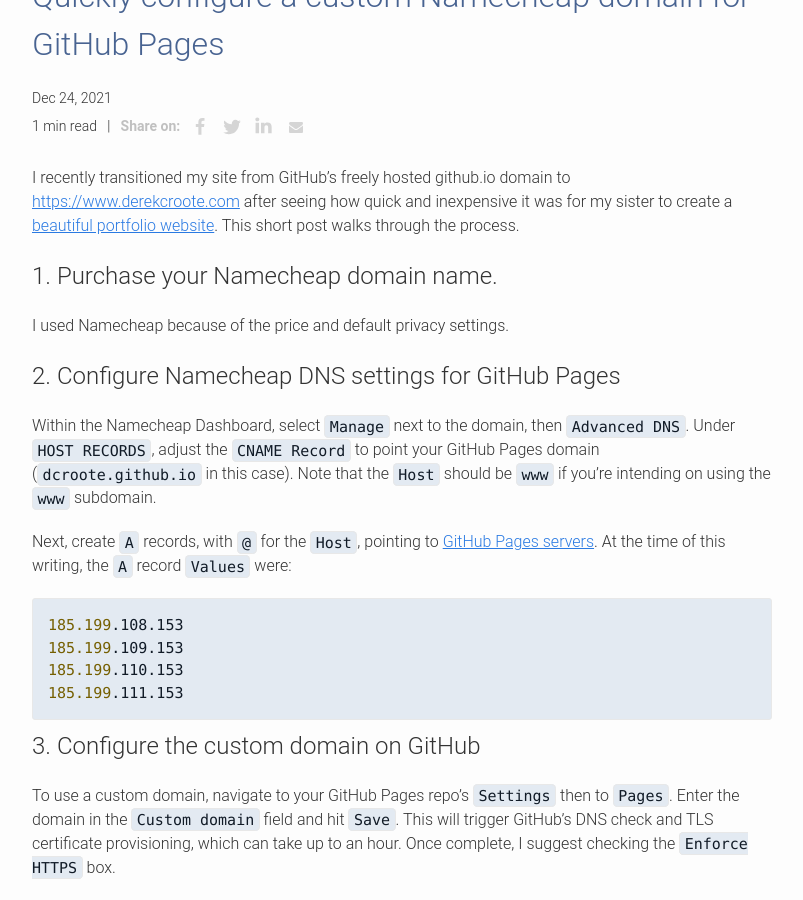
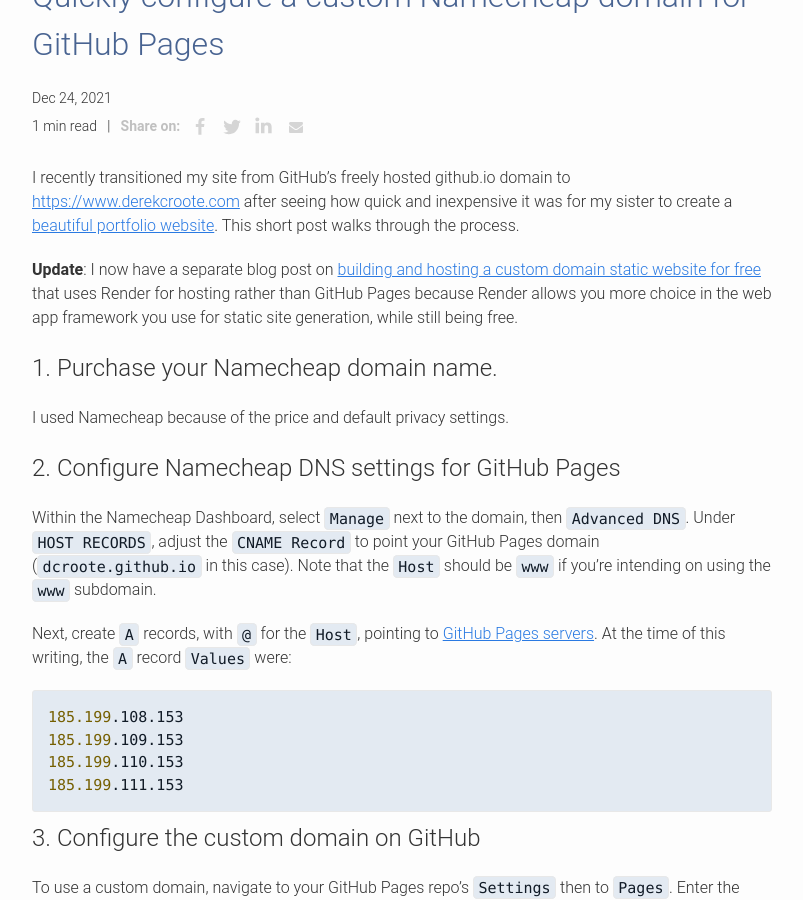
Before and after one commit to dcroote/dcroote.github.io, a Jekyll site: the page built from _posts/2021-12-24-github-pages-custom-domain.md, in a window 1280 px wide and 900 px high, scrolled down 318 px. Shown: the whole window, without its empty margins (238-1041 px from the left). Built offline with Jekyll 4.4.1, drawn with Linux system fonts in a browser that asks for light colours; some web fonts are replaced.

Commit message:
fix: link to second website hosting post from first

```diff
--- a/_posts/2021-12-24-github-pages-custom-domain.md
+++ b/_posts/2021-12-24-github-pages-custom-domain.md
@@ -3,11 +3,14 @@
 title: Quickly configure a custom Namecheap domain for GitHub Pages
 image: images/custom-domain/derekcroote-domain.png
 image-alt: www.derekcroote.com
+description: "I recently transitioned my site from GitHub's freely hosted github.io domain to https://www.derekcroote.com after seeing how quick and inexpensive it was for my sister to create a beautiful portfolio website. This short post walks through the process."
 comments: false
 ---
 
 I recently transitioned my site from GitHub's freely hosted github.io domain to [https://www.derekcroote.com](https://www.derekcroote.com) after seeing how quick and inexpensive it was for my sister to create a <a href="https://www.denisecroote.com" target="_blank">beautiful portfolio website</a>.
 This short post walks through the process.
+
+**Update**: I now have a separate blog post on [building and hosting a custom domain static website for free](/2023/08/18/website-cheaply.html) that uses Render for hosting rather than GitHub Pages because Render allows you more choice in the web app framework you use for static site generation, while still being free.
 
 ## 1. Purchase your Namecheap domain name.
 
```
